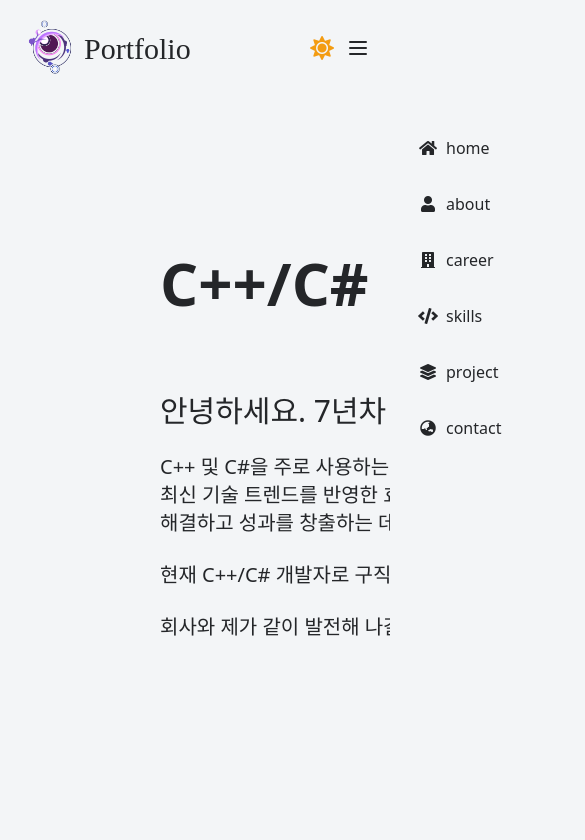
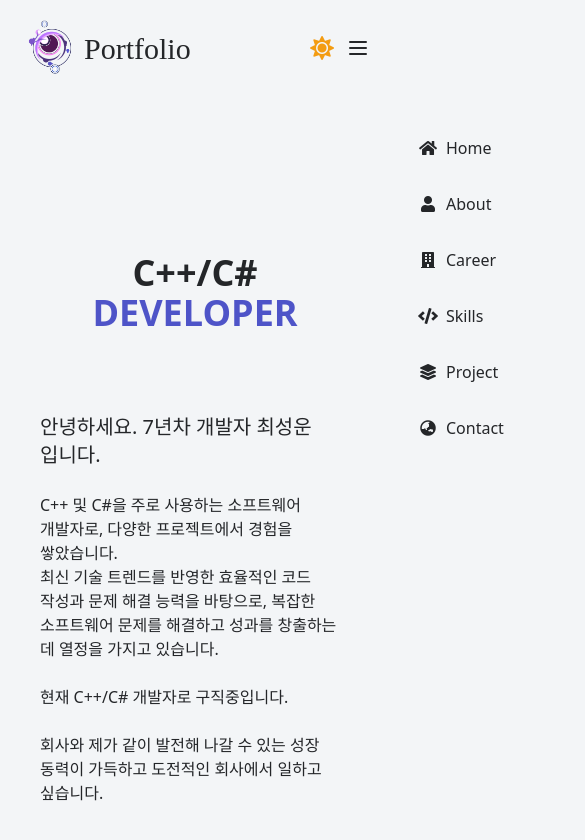
Before and after one commit to HSCloud913/Portfolio, a React (Vite) app: page / in a window 390 px wide. Shown: the top 840 px of the page, 585 px wide, since content can reach past the window. Built offline with nearby package versions, Linux system fonts and the light colour scheme; a small style sheet from the web is missing; a web font is replaced by a local one.

Commit message:
Fix : Home 화면 media query 조정
- Header의 메뉴 text 첫 문자 대문자로 수정

```diff
--- a/src/components/header/Header.tsx
+++ b/src/components/header/Header.tsx
@@ -25,7 +25,7 @@ const Header: React.FC<HeaderProps> = ({theme, toggleTheme}) => {
         setIsMenuOpen(false);
     };
 
-    const items = ['home', 'about', 'career', 'skills', 'project', 'contact'];
+    const items = ['Home', 'About', 'Career', 'Skills', 'Project', 'Contact'];
 
     return (
         <>
@@ -84,14 +84,14 @@ const Header: React.FC<HeaderProps> = ({theme, toggleTheme}) => {
                                     <li key={index} className="relative group">
                                         <HexagonContainer>
                                             <Hexagon activate={activeIndex === index} theme={theme}>
-                                                <Link to={`/${item == 'home' ? '' : item}`} onClick={() => handleClick(index)}>
+                                                <Link to={`/${item == 'Home' ? '' : item}`} onClick={() => handleClick(index)}>
                                                     <HexagonLink activate={activeIndex === index} theme={theme}>
-                                                        {item == 'home' && <i className="fas fa-home fa-2x"/>}
-                                                        {item == 'about' && <i className="fas fa-user fa-2x"/>}
-                                                        {item == 'career' && <i className="fas fa-building fa-2x"/>}
-                                                        {item == 'skills' && <i className="fas fa-code fa-2x"/>}
-                                                        {item == 'project' && <i className="fas fa-layer-group fa-2x"/>}
-                                                        {item == 'contact' && <i className="fas fa-globe-asia fa-2x"/>}
+                                                        {item == 'Home' && <i className="fas fa-home fa-2x"/>}
+                                                        {item == 'About' && <i className="fas fa-user fa-2x"/>}
+                                                        {item == 'Career' && <i className="fas fa-building fa-2x"/>}
+                                                        {item == 'Skills' && <i className="fas fa-code fa-2x"/>}
+                                                        {item == 'Project' && <i className="fas fa-layer-group fa-2x"/>}
+                                                        {item == 'Contact' && <i className="fas fa-globe-asia fa-2x"/>}
                                                     </HexagonLink>
                                                     <p
                                                         className="absolute bottom-0 left-0 w-full h-1 transform scale-x-0 group-hover:scale-x-100 transition-transform duration-400 ease">
@@ -123,15 +123,15 @@ const Header: React.FC<HeaderProps> = ({theme, toggleTheme}) => {
                     <ul className="mt-28 space-y-4">
                         {items.map((item, index) => (
                             <li key={index} className="relative group">
-                                <Link to={`/${item == 'home' ? '' : item}`} onClick={() => handleClick(index)}
+                                <Link to={`/${item == 'Home' ? '' : item}`} onClick={() => handleClick(index)}
                                       className="px-3 py-2 block">
                                     <div className="flex items-center">
-                                        {item == 'home' && <i className="fas fa-home fa-fw"/>}
-                                        {item == 'about' && <i className="fas fa-user fa-fw"/>}
-                                        {item == 'career' && <i className="fas fa-building fa-fw"/>}
-                                        {item == 'skills' && <i className="fas fa-code fa-fw"/>}
-                                        {item == 'project' && <i className="fas fa-layer-group fa-fw"/>}
-                                        {item == 'contact' && <i className="fas fa-globe-asia fa-fw"/>}
+                                        {item == 'Home' && <i className="fas fa-home fa-fw"/>}
+                                        {item == 'About' && <i className="fas fa-user fa-fw"/>}
+                                        {item == 'Career' && <i className="fas fa-building fa-fw"/>}
+                                        {item == 'Skills' && <i className="fas fa-code fa-fw"/>}
+                                        {item == 'Project' && <i className="fas fa-layer-group fa-fw"/>}
+                                        {item == 'Contact' && <i className="fas fa-globe-asia fa-fw"/>}
                                         <p className="ml-2">{item}</p>
                                     </div>
                                 </Link>
--- a/src/pages/Home/Home.tsx
+++ b/src/pages/Home/Home.tsx
@@ -1,14 +1,15 @@
 import React, {useState, useEffect} from 'react';
 import {Container, Stars, Star} from './HomeStyle.tsx'
 
-const randomRange = (min, max) => {
+const randomRange = (min: number, max: number) => {
     return min + Math.floor(Math.random() * (max - min + 1));
 };
+
 const Home: React.FC = () => {
     const starCount = 30;
     const [stars, setStars] = useState([]);
 
-    const generateStars = ((starCount) => {
+    const generateStars = ((starCount: any) => {
         return Array.from({length: starCount}).map(() => {
             return {
                 starTailLength: `${randomRange(500, 750) / 100}em`,
@@ -21,6 +22,7 @@ const Home: React.FC = () => {
 
     useEffect(() => {
         const generatedStars = generateStars(starCount);
+        // @ts-ignore
         setStars(generatedStars);
     }, [starCount]);
 
@@ -39,24 +41,24 @@ const Home: React.FC = () => {
                     ))}
                 </Stars>
 
-                <div className="absolute left-40 w-[900px]" style={{top: '30%'}}>
-                    <div className="relative text-left">
-                        <h2 className="text-6xl font-black">
+                <div className="absolute mx-auto left-10 right-10 lg:left-40 lg:right-auto lg:w-[900px]" style={{top: '30%'}}>
+                    <div className="relative text-center lg:text-left">
+                        <h2 className="text-4xl lg:text-6xl font-black">
                             C++/C#
-                            <span className="ml-4" style={{color: '#4e54c8'}}>DEVELOPER</span>
+                            <span className="lg:ml-4 block lg:inline" style={{color: '#4e54c8'}}>DEVELOPER</span>
                         </h2>
                     </div>
 
                     <div className="mt-20" style={{wordBreak: 'keep-all'}}>
-                        <p className="text-3xl">안녕하세요. 7년차 개발자 최성운 입니다.</p>
+                        <p className="text-xl lg:text-3xl">안녕하세요. 7년차 개발자 최성운 입니다.</p>
                         <br/>
-                        <p className="text-xl">C++ 및 C#을 주로 사용하는 소프트웨어 개발자로, 다양한 프로젝트에서 경험을 쌓았습니다.</p>
-                        <p className="text-xl">최신 기술 트렌드를 반영한 효율적인 코드 작성과 문제 해결 능력을 바탕으로, 복잡한 소프트웨어 문제를 해결하고 성과를 창출하는 데
+                        <p className="text-base lg:text-xl">C++ 및 C#을 주로 사용하는 소프트웨어 개발자로, 다양한 프로젝트에서 경험을 쌓았습니다.</p>
+                        <p className="text-base lg:text-xl">최신 기술 트렌드를 반영한 효율적인 코드 작성과 문제 해결 능력을 바탕으로, 복잡한 소프트웨어 문제를 해결하고 성과를 창출하는 데
                             열정을 가지고 있습니다.</p>
                         <br/>
-                        <p className="text-xl">현재 C++/C# 개발자로 구직중입니다.</p>
+                        <p className="text-base lg:text-xl">현재 C++/C# 개발자로 구직중입니다.</p>
                         <br/>
-                        <p className="text-xl">회사와 제가 같이 발전해 나갈 수 있는 성장 동력이 가득하고 도전적인 회사에서 일하고 싶습니다.</p>
+                        <p className="text-base lg:text-xl">회사와 제가 같이 발전해 나갈 수 있는 성장 동력이 가득하고 도전적인 회사에서 일하고 싶습니다.</p>
                     </div>
                 </div>
             </Container>
--- a/src/pages/Home/HomeStyle.tsx
+++ b/src/pages/Home/HomeStyle.tsx
@@ -31,6 +31,7 @@ export const Container = styled.div`
 	min-height: 90vh;
     overflow: hidden;
 `;
+
 export const Stars = styled.div`
     position: relative;
     top: 0;
```
